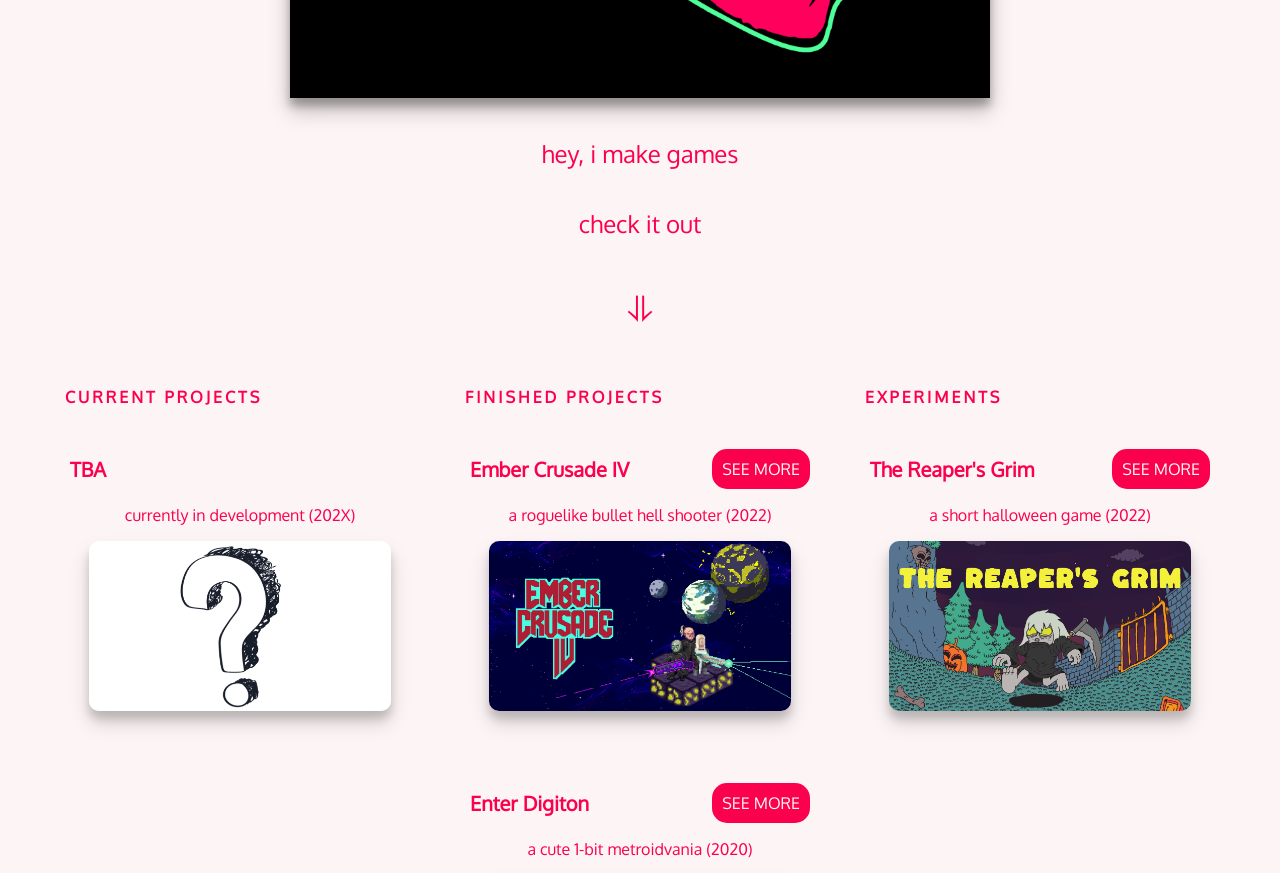
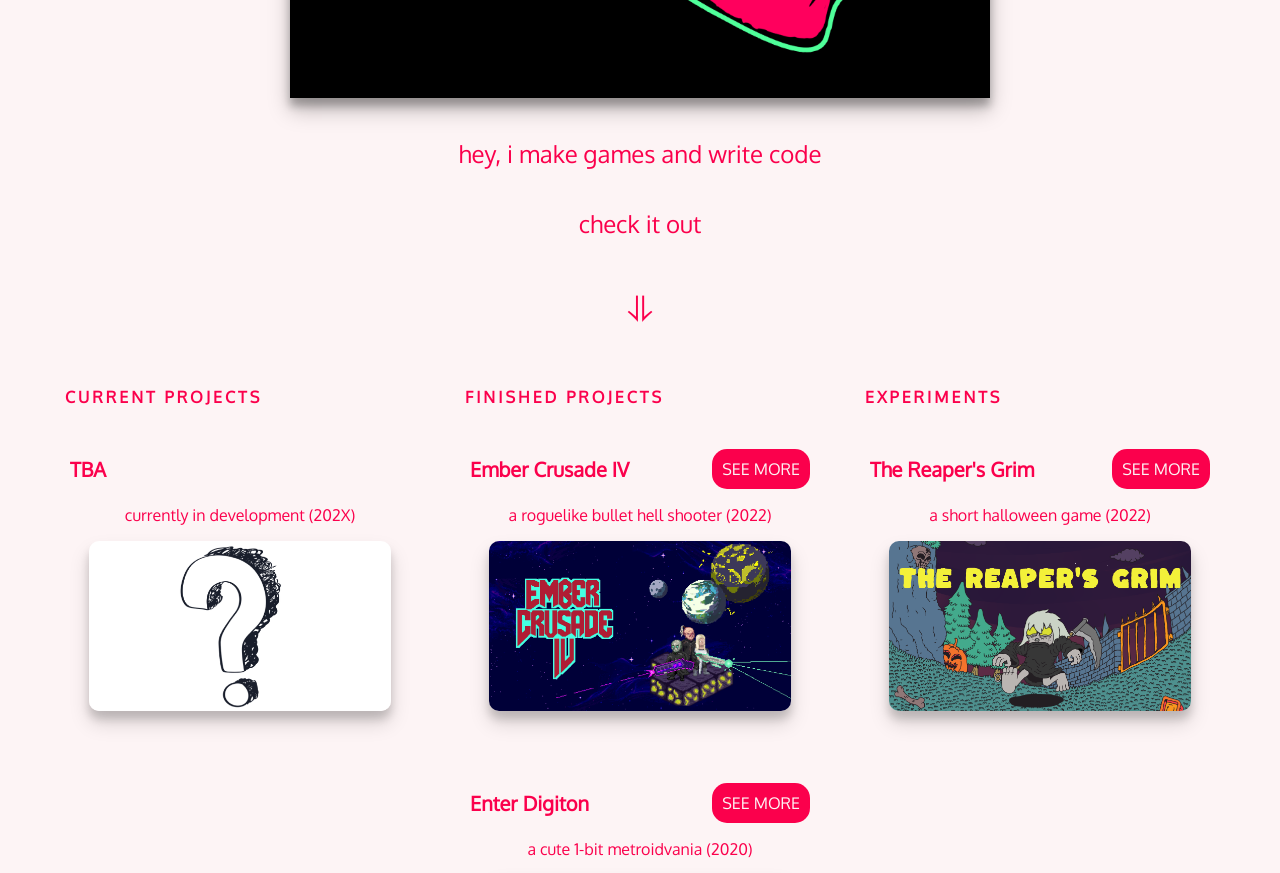
Before and after one commit to MorneVenter/morne-venter, a React (Create React App) app: page / in a window 1280 px wide. Shown: the part 800-1673 px from the top of the page. Built offline with nearby package versions, Linux system fonts and the light colour scheme.

Commit message:
fix: phrasing

```diff
--- a/src/components/appHeader/appHeader.jsx
+++ b/src/components/appHeader/appHeader.jsx
@@ -32,7 +32,7 @@ export const AppHeader = () => {
 				className={css.skull}
 			/>
 			<br />
-			<h2 className={css.subHeader}>hey, i make games</h2>
+			<h2 className={css.subHeader}>hey, i make games and write code</h2>
 			<h2 className={css.subHeader}>check it out</h2>
 			<h2 className={clsx(css.bounceArrow, css.subHeader)}>⥥</h2>
 		</div>
```
